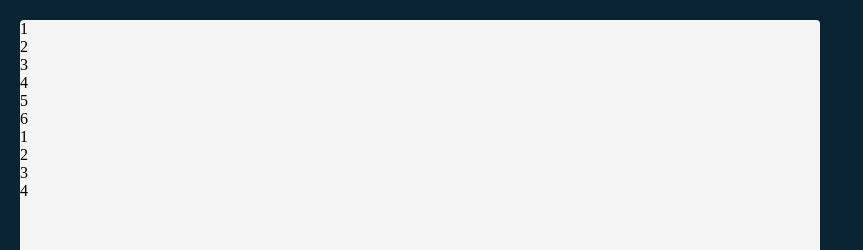
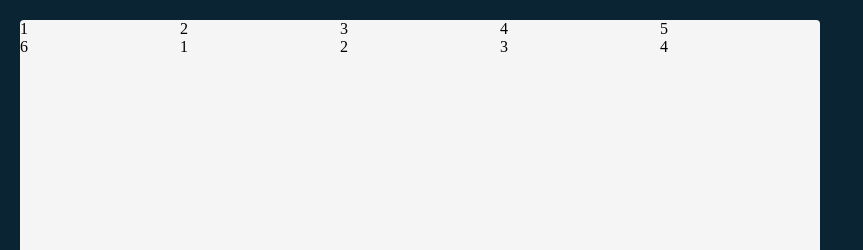
Before and after one commit to vishalicious213/tenzies, a React (Vite) app: page / in a window 1280 px wide. Shown: the top 250 px of the page, without its empty margins (0-863 px from the left). Built offline with nearby package versions, Linux system fonts and the light colour scheme.

Commit message:
turned .dice-container into a grid

```diff
--- a/src/App.jsx
+++ b/src/App.jsx
@@ -4,7 +4,7 @@ import Die from "./Die"
 export default function App() {
     return (
         <main>
-            <section className="dice">
+            <section className="dice-container">
                 <Die value={1} />
                 <Die value={2} />
                 <Die value={3} />
--- a/style.css
+++ b/style.css
@@ -14,3 +14,8 @@ main {
     max-width: 800px;
     border-radius: .25rem;
 }
+
+.dice-container {
+    display: grid;
+    grid-template: auto auto / repeat(5, 1fr);
+}
```
